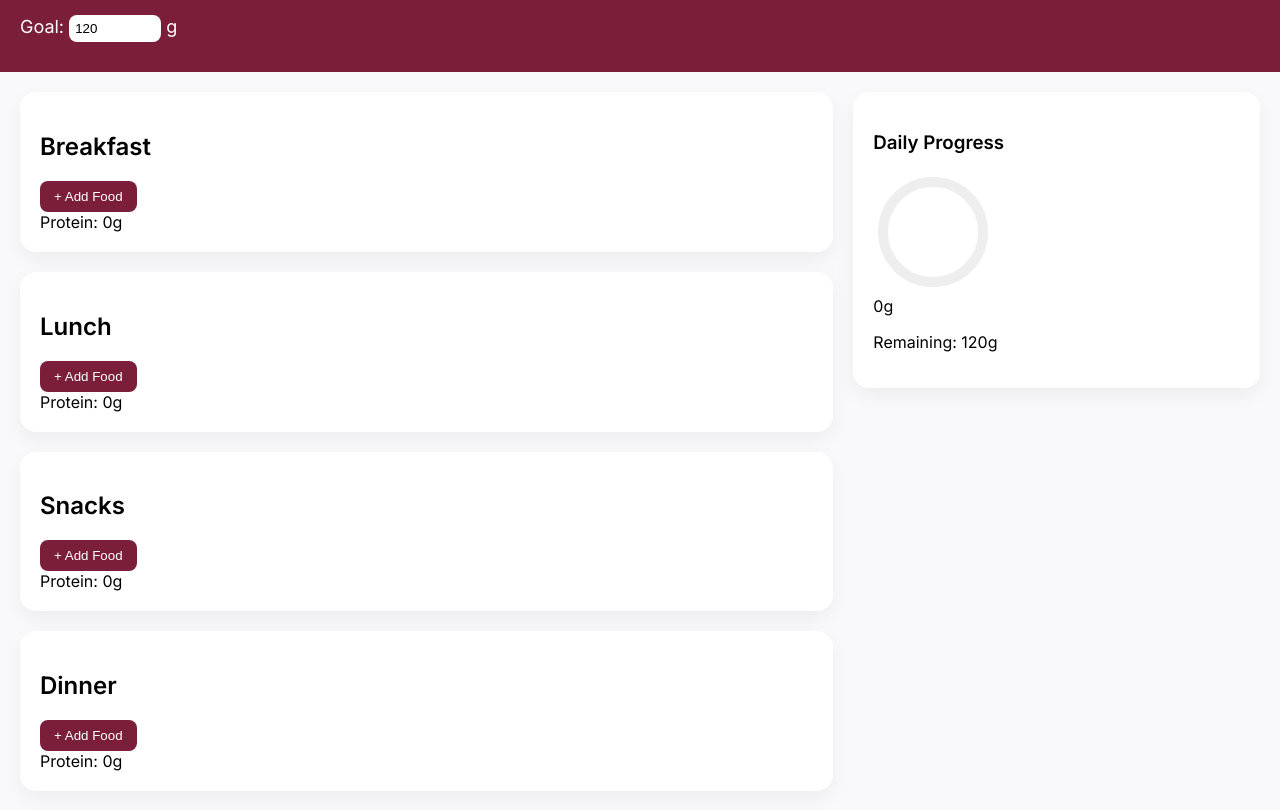
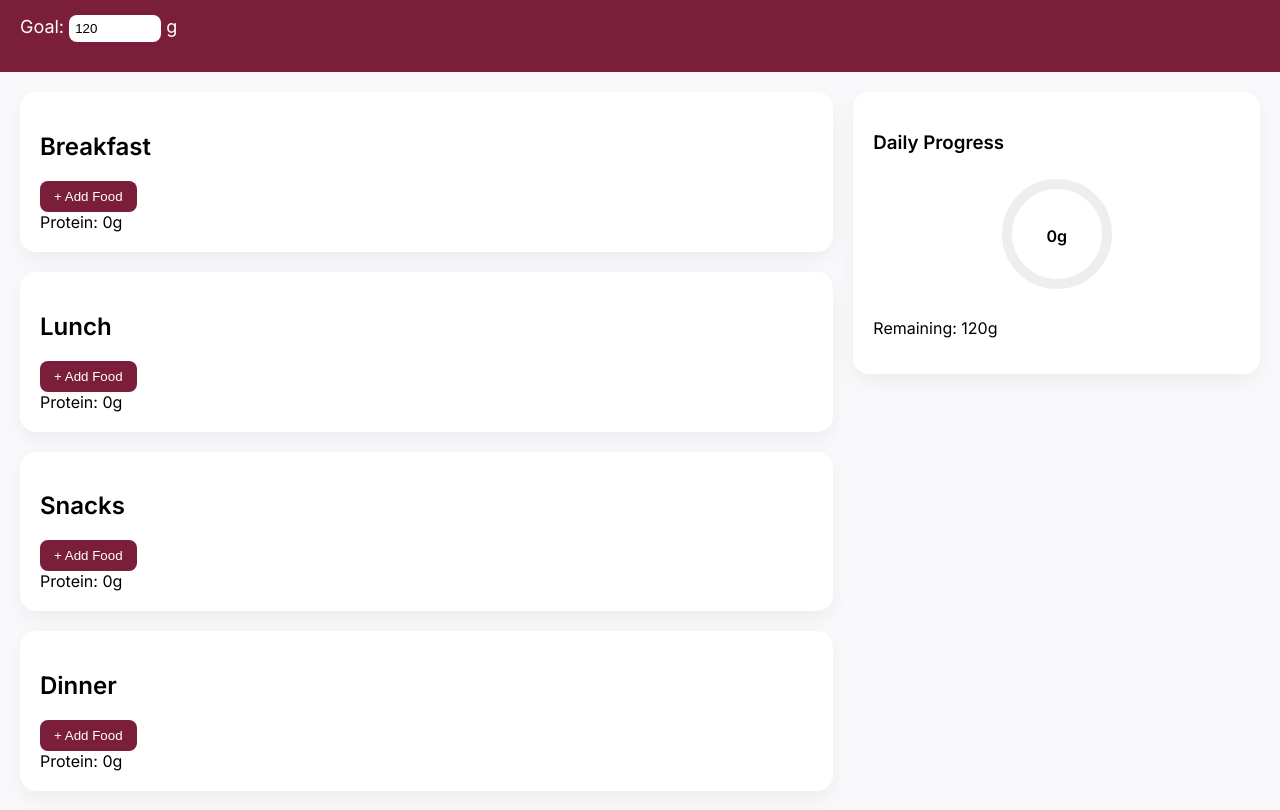
Before and after one commit to riponhassan/hassanchef-protein-tracker, a plain HTML site: page index.html in a window 1280 px wide. Shown: the part 112-922 px from the top of the page. Drawn offline with Linux system fonts and the light colour scheme.

Commit message:
Add circle and circle-text styles to style.css

```diff
--- a/style.css
+++ b/style.css
@@ -56,3 +56,16 @@ body {
   box-shadow: 0 8px 20px rgba(0,0,0,0.05);
   margin-bottom: 20px;
 }
+.circle {
+  position: relative;
+  width: 120px;
+  margin: 20px auto;
+}
+
+.circle-text {
+  position: absolute;
+  top: 50%;
+  left: 50%;
+  transform: translate(-50%, -50%);
+  font-weight: bold;
+}
```
